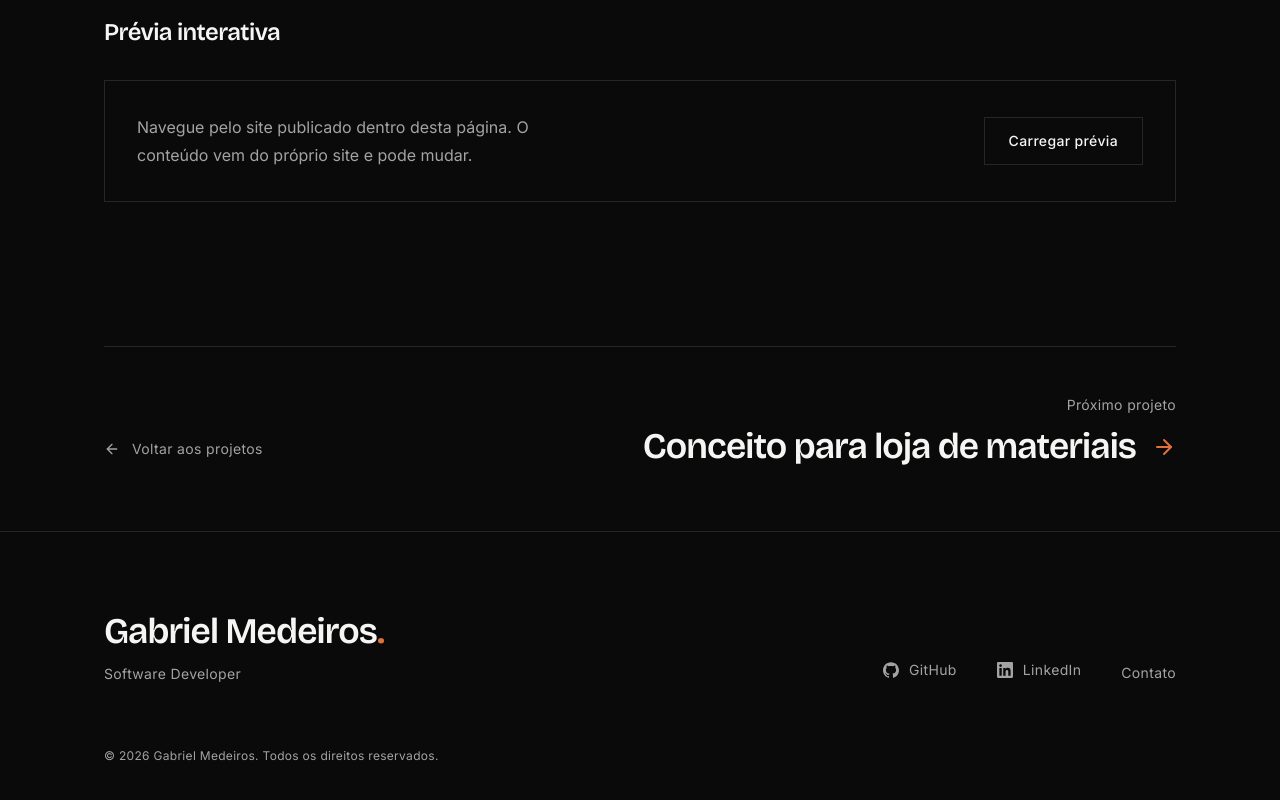
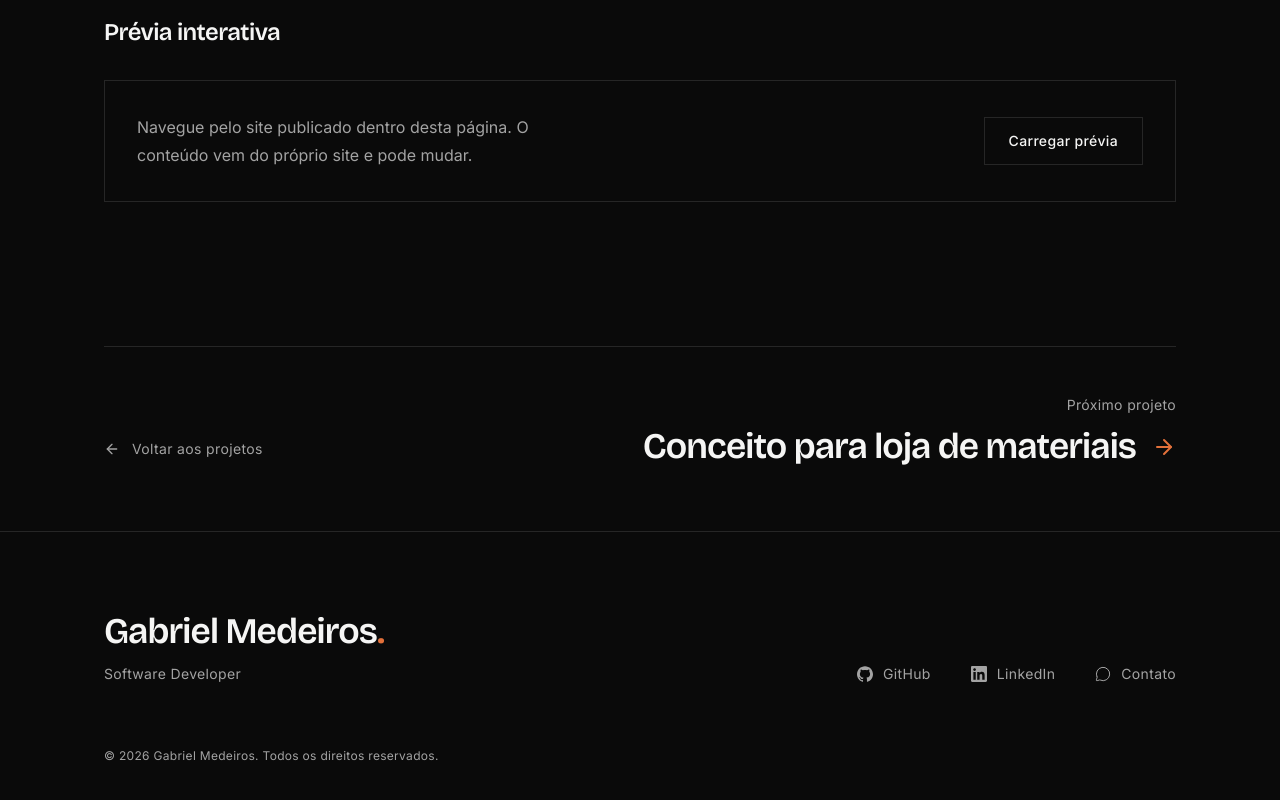
Before and after one commit to medeirosdev9/portfolio-medeiros, a Next.js app: page /projetos/arena-futmais in a window 1280 px wide. Shown: the part 4595-5395 px from the top of the page. Built offline with nearby package versions, Linux system fonts and the light colour scheme.

Commit message:
fix: lcp do hero e capas, titulo da 404 e ajustes de acessibilidade

```diff
--- a/src/app/not-found.tsx
+++ b/src/app/not-found.tsx
@@ -1,10 +1,12 @@
 import type { Metadata } from "next";
 import { Button } from "@/components/ui/Button";
 import { Container } from "@/components/ui/Container";
-import { site } from "@/content/site";
 
+// O template do layout completa o título com " | <nome>". `robots` substitui
+// o do layout (index em produção), que contradiria o noindex da 404.
 export const metadata: Metadata = {
-  title: `Página não encontrada | ${site.name}`,
+  title: "Página não encontrada",
+  robots: { index: false, follow: true },
 };
 
 export default function NotFound() {
--- a/src/app/projetos/[slug]/page.tsx
+++ b/src/app/projetos/[slug]/page.tsx
@@ -89,7 +89,8 @@ export default async function ProjectPage({
           {project.isConcept && <ConceptNotice className="mt-8 max-w-2xl" />}
         </Reveal>
 
-        <Reveal delay={0.15} className="mt-12 md:mt-16">
+        {/* fade={false}: a capa é o maior elemento da página (LCP). */}
+        <Reveal fade={false} delay={0.15} className="mt-12 md:mt-16">
           <BrowserFrame label={frameLabel}>
             <ProjectCapture
               image={project.cover}
--- a/src/components/layout/Footer.tsx
+++ b/src/components/layout/Footer.tsx
@@ -1,3 +1,4 @@
+import { MessageCircle } from "lucide-react";
 import { cacheLife } from "next/cache";
 import Link from "next/link";
 import { BrandLogo } from "@/components/icons/BrandLogo";
@@ -12,8 +13,10 @@ async function CurrentYear() {
   return new Date().getFullYear();
 }
 
+// py-2: área de toque de 36px de altura. O espaçamento visual entre os links
+// continua o mesmo, porque a lista não tem mais `gap` vertical.
 const linkStyles =
-  "text-sm tracking-wide text-muted transition-colors duration-300 hover:text-foreground";
+  "inline-flex items-center gap-2.5 py-2 text-sm tracking-wide text-muted transition-colors duration-300 hover:text-foreground";
 
 export function Footer() {
   return (
@@ -29,7 +32,9 @@ export function Footer() {
           </div>
 
           <nav aria-label="Rodapé">
-            <ul className="flex flex-col gap-4 md:flex-row md:gap-10">
+            {/* md:-mb-2 compensa o py-2 para alinhar a base do texto com o
+                cargo ao lado. */}
+            <ul className="flex flex-col md:-mb-2 md:flex-row md:gap-10">
               {socialLinks.map(({ label, url, icon }) => (
                 <li key={label}>
                   {url ? (
@@ -37,7 +42,7 @@ export function Footer() {
                       href={url}
                       target="_blank"
                       rel="noopener noreferrer"
-                      className={`${linkStyles} inline-flex items-center gap-2.5`}
+                      className={linkStyles}
                     >
                       {icon && (
                         <BrandLogo name={icon} className="size-4 shrink-0" />
@@ -54,6 +59,11 @@ export function Footer() {
               ))}
               <li>
                 <Link href="/#contato" className={linkStyles}>
+                  <MessageCircle
+                    aria-hidden
+                    className="size-4 shrink-0"
+                    strokeWidth={1.5}
+                  />
                   Contato
                 </Link>
               </li>
--- a/src/components/layout/Navbar.tsx
+++ b/src/components/layout/Navbar.tsx
@@ -87,7 +87,8 @@ export function Navbar() {
             type="button"
             aria-label={isOpen ? "Fechar menu" : "Abrir menu"}
             aria-expanded={isOpen}
-            aria-controls={MOBILE_MENU_ID}
+            // O menu só existe no DOM quando aberto: a referência acompanha.
+            aria-controls={isOpen ? MOBILE_MENU_ID : undefined}
             className="-mr-3 flex size-12 items-center justify-center lg:hidden"
             onClick={() => setIsOpen((open) => !open)}
           >
--- a/src/components/projects/ProjectFeature.tsx
+++ b/src/components/projects/ProjectFeature.tsx
@@ -39,13 +39,21 @@ export function ProjectFeature({ project, index }: ProjectFeatureProps) {
       <Reveal className={cn(isReversed && "lg:order-2")}>
         {/* A partir de 640px, a margem lateral (18%) recebe o celular, que
             cobre só uma faixa estreita da borda da captura desktop. */}
-        <Link
-          href={href}
+        <div
           className={cn(
-            "relative block sm:pb-14",
+            "relative sm:pb-14",
             isReversed ? "sm:pl-[18%]" : "sm:pr-[18%]",
           )}
         >
+          {/* Atalho de clique para mouse e toque. Fica fora do Tab e dos
+              leitores de tela, que usam o título e "Ver detalhes"; a capa
+              continua acessível pelo texto alternativo. */}
+          <Link
+            href={href}
+            tabIndex={-1}
+            aria-hidden
+            className="absolute inset-0 z-10"
+          />
           <BrowserFrame
             label={getFrameLabel(project)}
             className={cn(lift, "group-hover:-translate-y-1 group-hover:border-accent/45")}
@@ -71,10 +79,15 @@ export function ProjectFeature({ project, index }: ProjectFeatureProps) {
               />
             </PhoneFrame>
           )}
-        </Link>
+        </div>
       </Reveal>
 
-      <Reveal delay={0.1} className={cn(isReversed && "lg:order-1")}>
+      {/* max-w-2xl: com a coluna ocupando toda a largura (abaixo de 1024px),
+          limita o comprimento das linhas de texto. */}
+      <Reveal
+        delay={0.1}
+        className={cn("max-w-2xl lg:max-w-none", isReversed && "lg:order-1")}
+      >
         <p
           aria-hidden
           className="font-display text-7xl leading-[0.8] font-bold tracking-tighter text-transparent tabular-nums transition-[-webkit-text-stroke-color] duration-500 [-webkit-text-stroke:1px_#3a3a3a] group-hover:[-webkit-text-stroke-color:var(--color-accent)] sm:text-8xl"
--- a/src/components/sections/Experience.tsx
+++ b/src/components/sections/Experience.tsx
@@ -55,7 +55,7 @@ export function Experience() {
                       {label}
                     </p>
                   )}
-                  <ul className="mt-6 grid gap-x-10 gap-y-3 border border-border bg-surface p-5 leading-7 text-muted sm:grid-cols-2 sm:p-6 md:p-8">
+                  <ul className="mt-6 grid gap-x-10 gap-y-3 border border-border bg-surface p-5 leading-7 text-muted sm:p-6 md:p-8 lg:grid-cols-2">
                     {activities.map((activity) => (
                       <li
                         key={activity}
--- a/src/components/sections/Hero.tsx
+++ b/src/components/sections/Hero.tsx
@@ -34,7 +34,9 @@ export function Hero() {
           </Reveal>
         </h1>
 
-        <Reveal delay={0.25}>
+        {/* fade={false}: no celular, a descrição é o maior elemento da tela
+            (LCP) e precisa estar visível já no HTML inicial. */}
+        <Reveal fade={false} delay={0.25}>
           <div className="relative grid gap-8 border-t border-border pt-8 md:grid-cols-[minmax(0,1fr)_minmax(0,3fr)] md:gap-10">
             {/* Linha laranja desenhada sobre a divisória, na largura da 1ª coluna. */}
             <span
```
